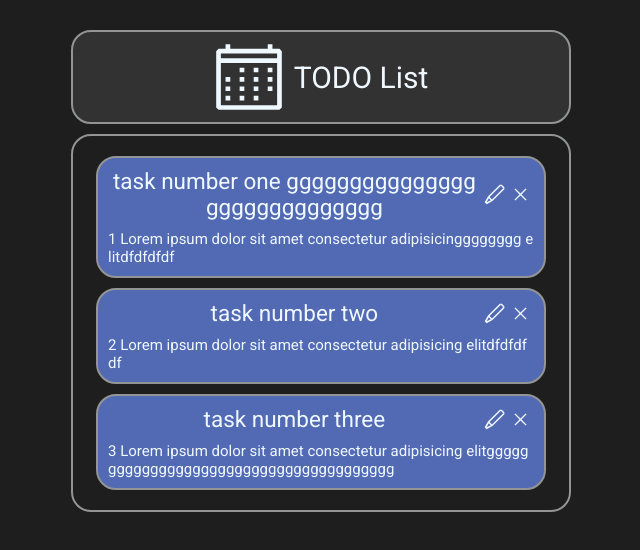
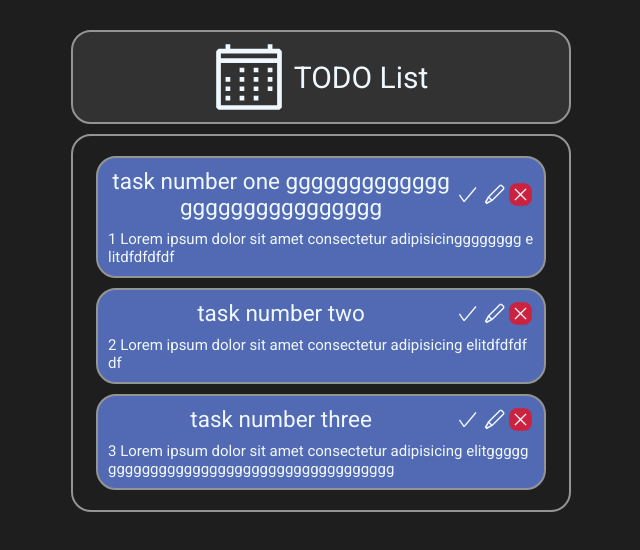
Before and after one commit to Dginix/todolist-app, a React (Create React App) app in the folder todolist-frontend/: page / in a window 1280 px wide. Shown: the top 550 px of the page, without its empty margins (319-959 px from the left). Built offline with nearby package versions, Linux system fonts and the light colour scheme.

Commit message:
feat: Checkbox if task is done

```diff
--- a/todolist-frontend/src/components/Task.js
+++ b/todolist-frontend/src/components/Task.js
@@ -1,5 +1,5 @@
 import React from "react"
-import { VscClose, VscEdit } from "react-icons/vsc";
+import { VscClose, VscEdit, VscRemove, VscCheck } from "react-icons/vsc";
 
 const Task = ({data, deleteTask}) => {
     return (
@@ -11,6 +11,12 @@ const Task = ({data, deleteTask}) => {
             <div className="deleteTaskIconWrapper">
                 <VscClose className="deleteTaskIcon" onClick={() => deleteTask(data.id)} />
             </div>
+            <div className="checkTaskIconWrapper">
+                {data.isDone
+                    ? <VscRemove className="checkTaskIcon"/>
+                    : <VscCheck className="checkTaskIcon"/>
+                }
+            </div>
             <div className="taskDescription">{data.description}</div>
         </div>
     )
--- a/todolist-frontend/src/css/main.css
+++ b/todolist-frontend/src/css/main.css
@@ -72,14 +72,14 @@ main {
     width: 450px;
 
     display: grid;
-    grid-template-columns: 14fr 1fr 1fr;
+    grid-template-columns: 13fr 1fr 1fr 1fr;
     grid-template-rows: auto auto;
     grid-template-areas:
-      "title edit delete"
-      "description description description";
+      "title check edit delete"
+      "description description description description";
 }
 
-.deleteTaskIconWrapper{
+.deleteTaskIconWrapper {
     display: flex;
     justify-content: center;
     align-items: center;
@@ -89,12 +89,22 @@ main {
     margin: 2px;
 }
 
-.editTaskIconWrapper{
+.editTaskIconWrapper {
     display: flex;
     justify-content: center;
     align-items: center;
 
     grid-area: edit;
+
+    margin: 2px;
+}
+
+.checkTaskIconWrapper {
+    display: flex;
+    justify-content: center;
+    align-items: center;
+
+    grid-area: check;
 
     margin: 2px;
 }
@@ -130,8 +140,18 @@ main {
 
 .deleteTaskIcon {
     transform: scale(1.5);
+    background-color: #e81123ce;
+    border-radius: 5px;
 }
 
 .deleteTaskIcon:hover {
     opacity: 0.5;
 }
+
+.checkTaskIcon {
+    transform: scale(1.5);
+}
+
+.checkTaskIcon:hover {
+    opacity: 0.5;
+}
```
